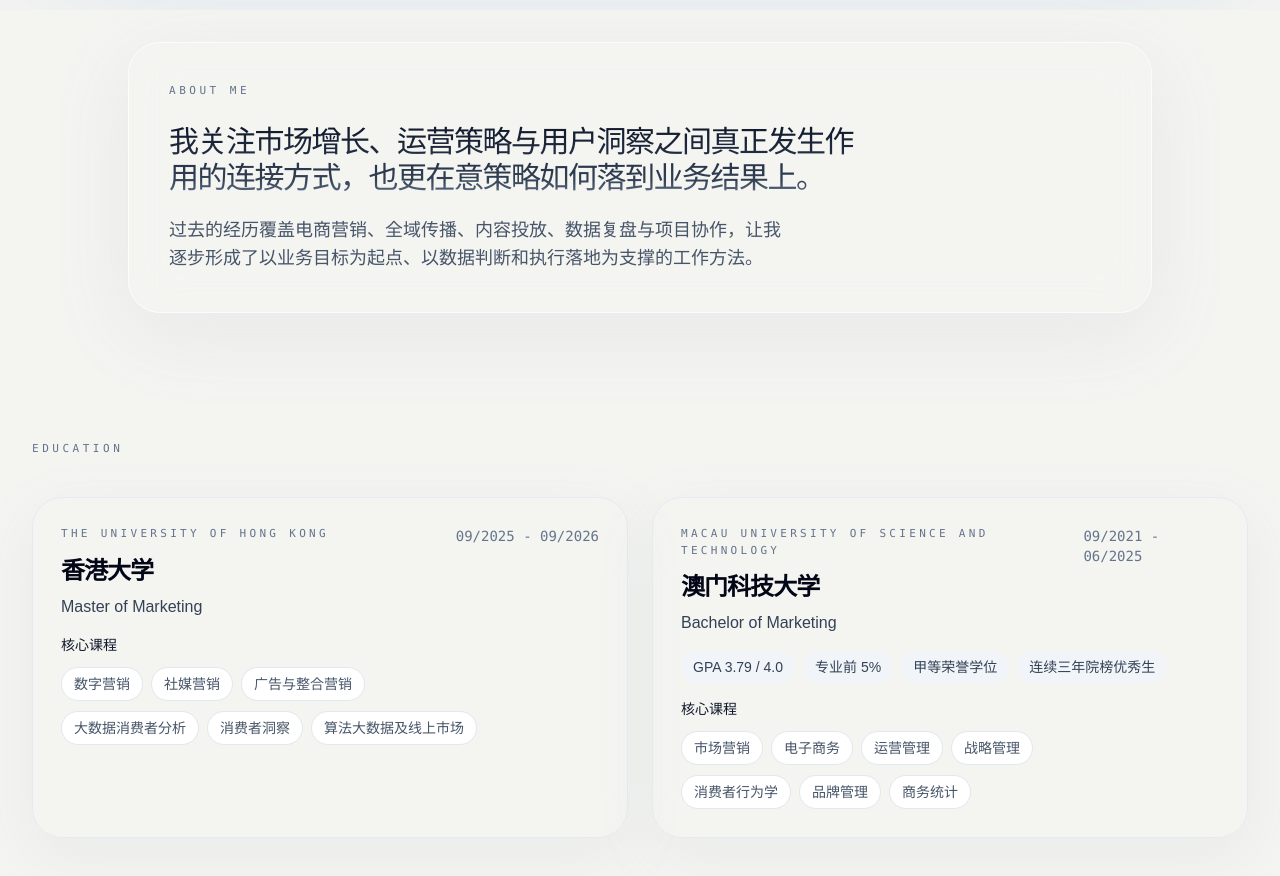
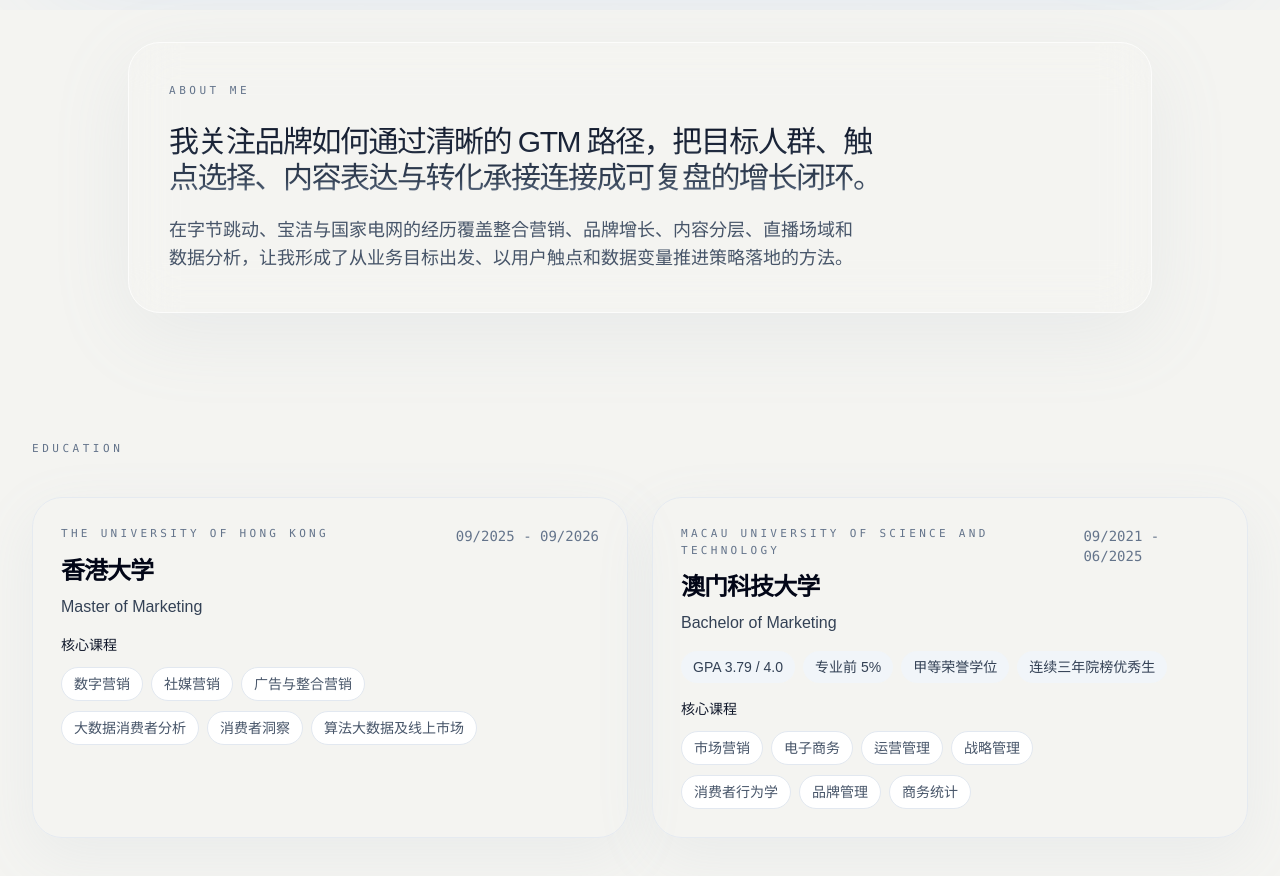
Before and after one commit to kexi-pixel/personal-profile, a Next.js app: page / in a window 1280 px wide. Shown: the part 1020-1896 px from the top of the page. Built offline with nearby package versions, Linux system fonts and the light colour scheme.

Commit message:
Update profile introduction for GTM positioning

```diff
--- a/src/components/About.tsx
+++ b/src/components/About.tsx
@@ -10,10 +10,10 @@
           </p>
           <div className="space-y-5 text-slate-700">
             <p className="max-w-4xl bg-[linear-gradient(180deg,#0f172a_0%,#334155_78%,#64748b_100%)] bg-clip-text text-2xl font-medium leading-[1.5] tracking-[-0.05em] text-transparent sm:text-3xl [text-wrap:balance]">
-              我关注市场增长、运营策略与用户洞察之间真正发生作用的连接方式，也更在意策略如何落到业务结果上。
+              我关注品牌如何通过清晰的 GTM 路径，把目标人群、触点选择、内容表达与转化承接连接成可复盘的增长闭环。
             </p>
             <p className="max-w-4xl text-base leading-8 text-slate-600 sm:text-lg [text-wrap:balance]">
-              过去的经历覆盖电商营销、全域传播、内容投放、数据复盘与项目协作，让我逐步形成了以业务目标为起点、以数据判断和执行落地为支撑的工作方法。
+              在字节跳动、宝洁与国家电网的经历覆盖整合营销、品牌增长、内容分层、直播场域和数据分析，让我形成了从业务目标出发、以用户触点和数据变量推进策略落地的方法。
             </p>
           </div>
         </div>
```
